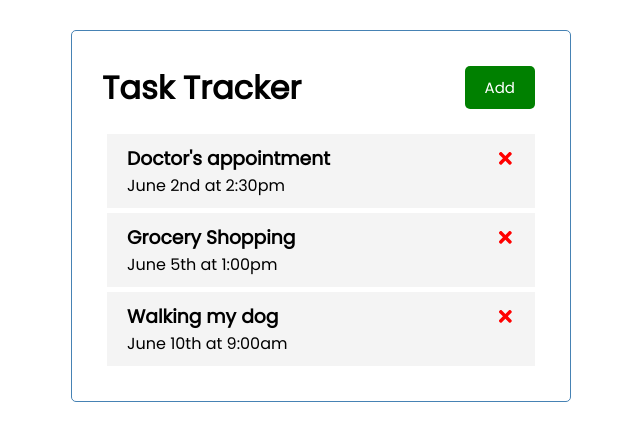
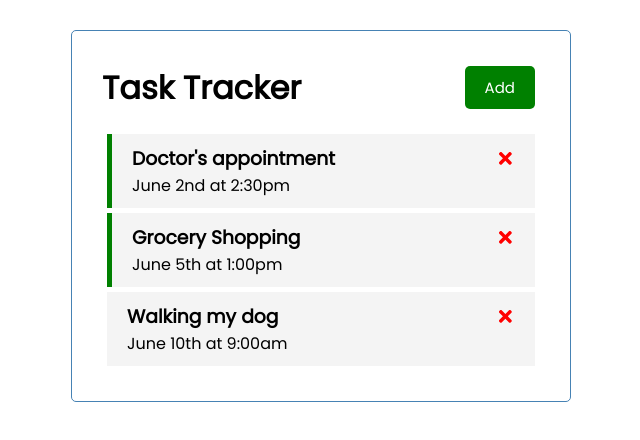
Before and after one commit to cjh4549/React-Task-Tracker, a React (Create React App) app: page / in a window 1280 px wide. Shown: the top 440 px of the page, without its empty margins (319-959 px from the left). Built offline with nearby package versions, Linux system fonts and the light colour scheme.

Commit message:
added reminder functionality to each task

```diff
--- a/src/App.js
+++ b/src/App.js
@@ -28,10 +28,14 @@ function App() {
     setTasks(tasks.filter( task => task.id !== id ))
   }
 
+  const toggleReminder = (id) => {
+    setTasks(tasks.map( task => task.id === id ? {...task, reminder: !task.reminder } : task ))
+  }
+
   return (
     <div className="App">
       <Header title="Task Tracker"/>
-      <Tasks tasks={tasks} onDelete={deleteTask} />
+      {tasks.length !== 0 ? <Tasks tasks={tasks} onDelete={deleteTask} onToggle={toggleReminder} /> : 'No task to show'}
     </div>
   );
 }
--- a/src/components/Task.js
+++ b/src/components/Task.js
@@ -1,9 +1,9 @@
 import reactDom from 'react-dom'
 import { FaTimes } from 'react-icons/fa'
 
-const Task = ({ task, onDelete }) => {
+const Task = ({ task, onDelete, onToggle }) => {
     return(
-        <div className='task'>
+        <div className={`task ${task.reminder === true ? 'reminder' : ''}`} onDoubleClick={() => {onToggle(task.id)}} >
             <h3>{task.text}
                 <FaTimes
                     style={{ color: 'red', cursor: 'pointer' }}
--- a/src/components/Tasks.js
+++ b/src/components/Tasks.js
@@ -1,11 +1,11 @@
 import Task from "./Task"
 
-const Tasks = ({ tasks, onDelete }) => {
+const Tasks = ({ tasks, onDelete, onToggle }) => {
 
     return(
         <>
             {tasks.map((task) => (
-                <Task key={task.id} task={task} onDelete={onDelete} />
+                <Task key={task.id} task={task} onDelete={onDelete} onToggle={onToggle} />
             ))}
         </>
     )
```
